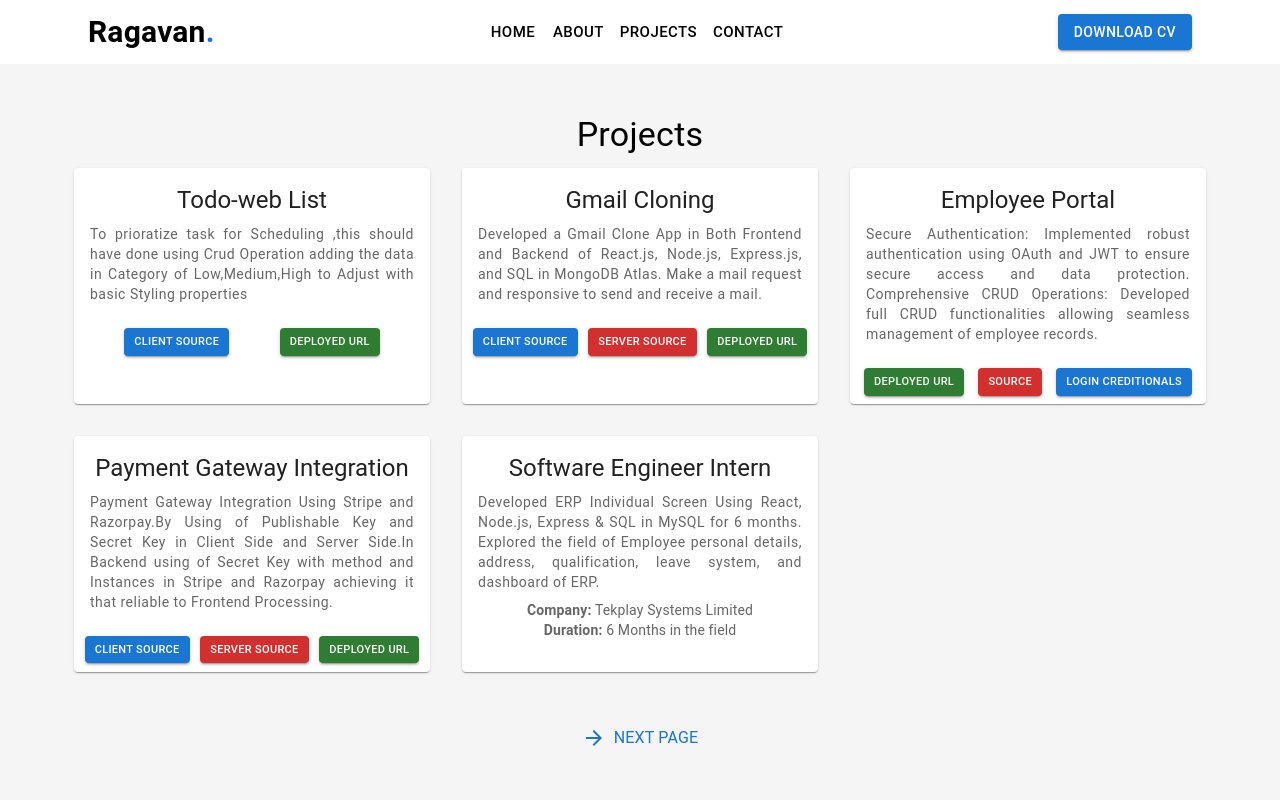
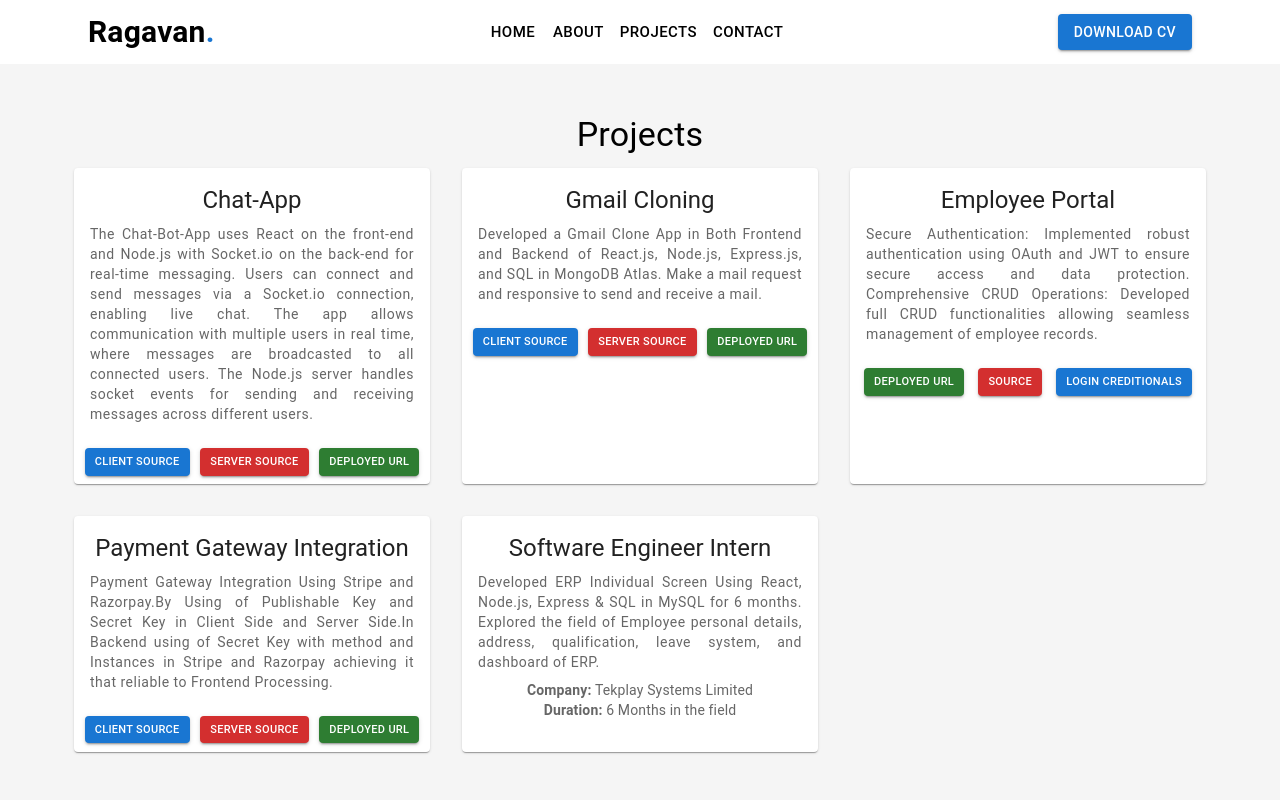
Before and after one commit to ragav7332/react-portfolio, a React (Create React App) app: page /projects in a window 1280 px wide. Shown: the top 800 px of the page. Built offline with nearby package versions, Linux system fonts and the light colour scheme.

Commit message:
Ninth Commit

```diff
--- a/src/components/Projects.js
+++ b/src/components/Projects.js
@@ -8,10 +8,11 @@ import ArrowForwardIcon from '@mui/icons-material/ArrowForward';
 function Projects() {
   const projects = [
     {
-      title: "Todo-web List",
-      description: "To prioratize task for Scheduling ,this should have done using Crud Operation adding the data in Category of Low,Medium,High to Adjust with basic Styling properties",
-      clientSource: "https://github.com/ragav7332/25_todo_app",
-      deployedUrl: "https://inquisitive-shortbread-960b72.netlify.app/"
+      title: "Chat-App",
+      description: "The Chat-Bot-App uses React on the front-end and Node.js with Socket.io on the back-end for real-time messaging. Users can connect and send messages via a Socket.io connection, enabling live chat. The app allows communication with multiple users in real time, where messages are broadcasted to all connected users. The Node.js server handles socket events for sending and receiving messages across different users.",
+      clientSource: "https://github.com/ragav7332/Chat-APP-React/tree/Chat_app",
+      serverSource:"https://github.com/ragav7332/Chat-app-server",
+      deployedUrl: "https://exquisite-pothos-82d638.netlify.app/"
     },
     {
       title: "Gmail Cloning",
```
